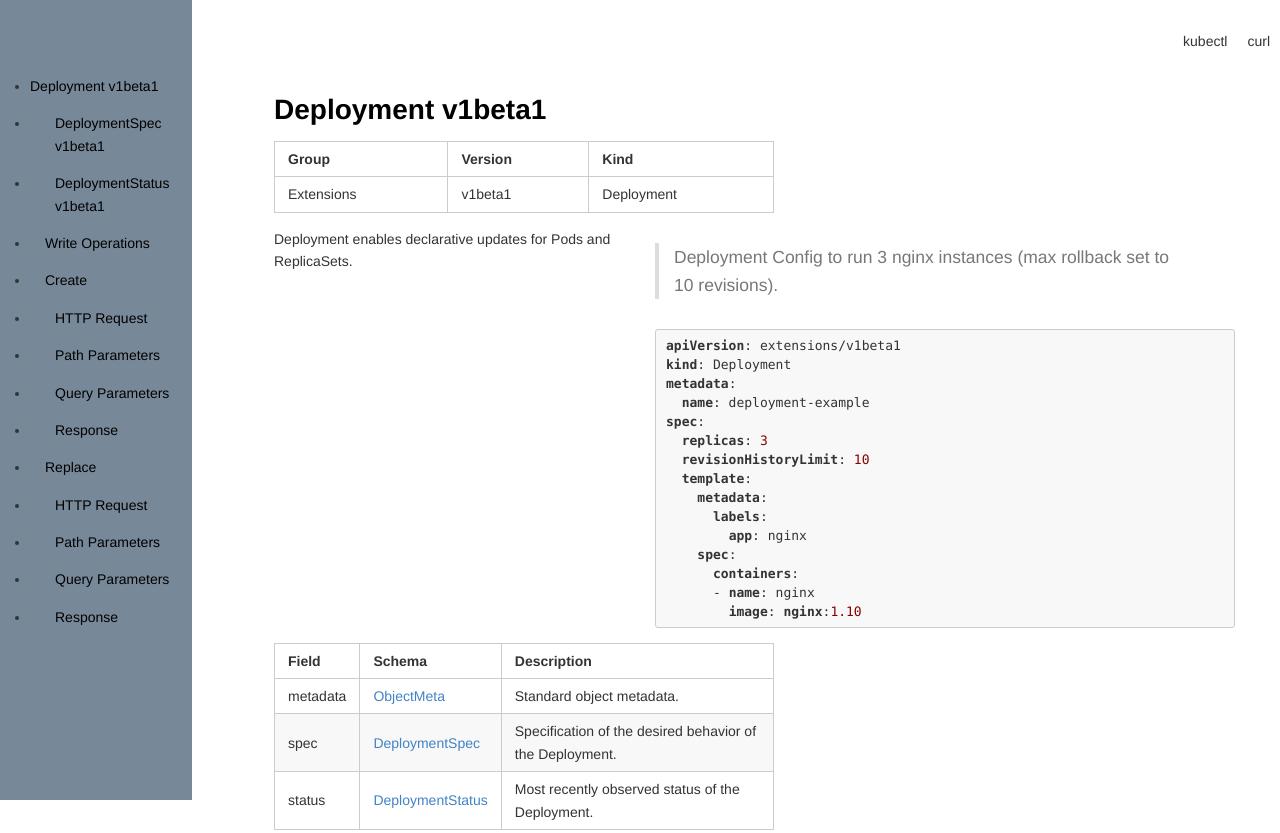
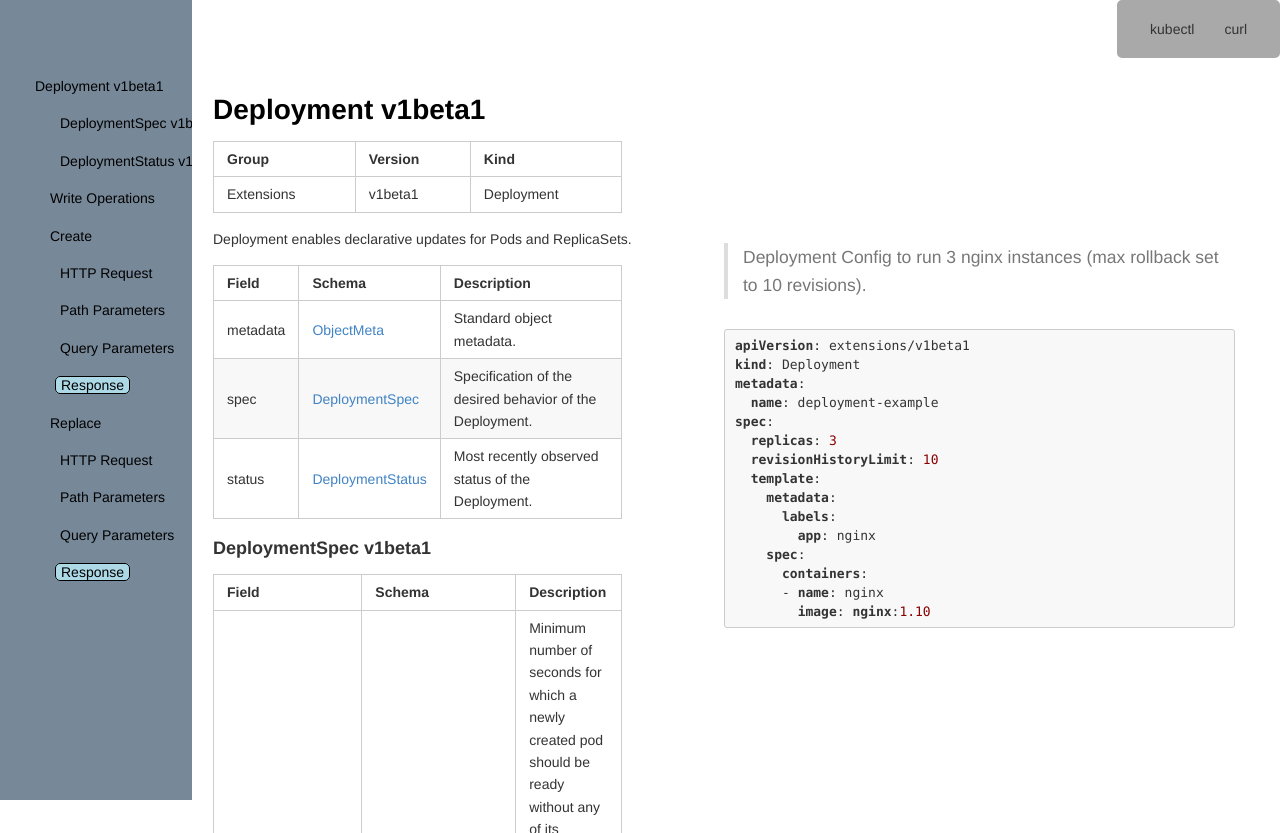
Before and after one commit to Birdrock/brodocs, a website: page index.html in a window 1280 px wide. Shown: the top 833 px of the page. Drawn offline with nearby package versions, Linux system fonts and the light colour scheme.

Commit message:
Added scroll basic scroll highlighting and some styling changes.

```diff
--- a/actions.js
+++ b/actions.js
@@ -1,56 +1,28 @@
 // https://jsfiddle.net/upqwhou2/
 
-// $(document).ready(function() {
-//     var navigationLinks = $('#sidebar-wrapper a');
-//     var sections = $("#page-content-wrapper").children().map(function(index, node) {
-//         if (node.id) {
-//             return node;
-//         }
-//     });
-//     var sectionsReversed = $(sections.get().reverse());
+$(document).ready(function() {
+    var navigationLinks = $('#sidebar-wrapper > ul > li > a');
+    var sectionIdTonavigationLink = {};
+    var sections = $("#page-content-wrapper").children().map(function(index, node) {
+        if (node.id) {
+            sectionIdTonavigationLink[node.id] = $('#sidebar-wrapper > ul > li > a[href="#' + node.id + '"]');
+            return node;
+        }
+    });
+    var sectionsReversed = $(sections.get().reverse());
 
-//     var scrollPosition = $(window).scrollTop();
-//     sections.each(function() {
-//         var sectionTop = $(this).offset().top;
-//         var id = $(this).attr('id');
-
-//         if (scrollPosition >= sectionTop) {
-//             $('#sidebar-wrapper > ul > li > a').removeClass('active');
-//             $('#sidebar-wrapper > ul > li > a[href=#' + id + ']').addClass('active');
-//         }
-//     });
-//     console.log("doc ready");
-// });
-
-
-// $(document).ready(function() {
-
-//     var $navigationLinks = $('#sidebar-wrapper a');
-//     var $sections = $(".section");
-//     var $sectionsReversed = $($(".section").get().reverse());
-//     var sectionIdTonavigationLink = {};
-
-//     $navigationLinks.each(function() {
-//         sectionIdTonavigationLink[$(this).attr('href')] = $('#sidebar-wrapper a[href=#' + $(this).attr('id') + ']');
-//     });
-
-
-//     function optimized() {
-//         var scrollPosition = $(window).scrollTop();
-
-//         $sectionsReversed.each(function() {
-//             var currentSection = $(this);
-//             var sectionTop = currentSection.offset().top;
-
-//             if (scrollPosition >= sectionTop) {
-//                 var id = currentSection.attr('id');
-//                 var $navigationLink = sectionIdTonavigationLink[id];
-//                 if (!$navigationLink.hasClass('active')) {
-//                     $navigationLinks.removeClass('active');
-//                     $navigationLink.addClass('active');
-//                 }
-//                 return false;
-//             }
-//         });
-//     }
-// });
+    function checkScroll() {
+        var scrollPosition = $(window).scrollTop();
+        sections.each(function() {
+            var currentSection = $(this);
+            var sectionTop = $(this).offset().top;
+            var id = $(this).attr('id');
+            if (scrollPosition >= sectionTop) {
+                navigationLinks.removeClass('selected');
+                console.log("section navigation link ", navigationLinks);
+                sectionIdTonavigationLink[id].addClass('selected');
+            }
+        });
+    }
+    $(window).scroll(checkScroll);
+});
--- a/brodoc.js
+++ b/brodoc.js
@@ -146,8 +146,7 @@ function generateCodeTab(tab) {
 }
 
 function generateDoc(navContent, bodyContent, codeTabContent) {
-    var doc = `
-<!DOCTYPE html>
+    var doc = `<!DOCTYPE html>
 <html>
 <head>
 <meta charset="UTF-8">
--- a/stylesheet.css
+++ b/stylesheet.css
@@ -11,8 +11,27 @@
     transition: 0.5s; /* 0.5 second transition effect to slide in the sidenav */
 }
 
+#sidebar-wrapper a {
+    text-decoration: none;
+    white-space: nowrap;
+    overflow: hidden;
+    text-overflow: ellipsis;
+    padding: 0 5px;
+}
+
+#sidebar-wrapper ul {
+    list-style: none;
+}
+
+#sidebar-wrapper a.selected {
+    font-style: bold;
+    border: 1px solid black;
+    background-color: lightblue;
+    border-radius: 5px;
+}
+
 #page-content-wrapper {
-    padding-left: 20%;
+    padding-left: 15%;
     padding-top: 25px;
     /*width: 65%;*/
 }
@@ -24,56 +43,62 @@
     right: 0;
 }
 
+.code-tab-list {
+    background-color: darkgrey;
+    border: 3px solid darkgrey;
+    border-radius: 5px;
+    margin-top: 0;
+}
+
 .body-content h1, .body-content h2 {
-    width: 500px;
+    width: 45%;
     clear: both;
     padding-top: 20px;
 }
 
 .body-content h3 {
-    width: 500px;
+    /*width: 500px;*/
     /*clear: both;*/
 }
 
 .body-content h4 {
-    width: 500px;
+    /*width: 500px;*/
     /*clear: both;*/
 }
 
 .body-content h5 {
-    width: 500px;
+    /*width: 500px;*/
     /*clear: both;*/
 }
 
 .body-content h6 {
-    width: 500px;
+    /*width: 500px;*/
     /*clear: both;*/
 }
 
 .body-content p {
-    width: 500px;
+    /*width: 500px;*/
     /*clear: both;*/
 }
 
 .body-content ul {
-    width: 500px;
+    /*width: 500px;*/
     /*clear: both;*/
 }
 
 .body-content table {
-    width: 500px;
+    width: 40%;
     /*clear: both;*/
 }
 
-.code-tab {
+#code-tabs-wrapper .code-tab {
     display: inline-block;
-    padding-left: 10px;
-    padding-right: 10px;
+    padding-right: 30px;
 }
 
 .code-block {
     display: none;
-    width: 580px;
+    width: 50%;
     float: right;
     clear: right;
 }
@@ -94,6 +119,7 @@
     padding-left: 25px;
 }
 
-code {
-    white-space: pre-line;
+.body-content p code {
+    display: inline-block;
+    font-size: smaller;
 }
```
Also changed, not shown: index.html (+0 -1 lines).
